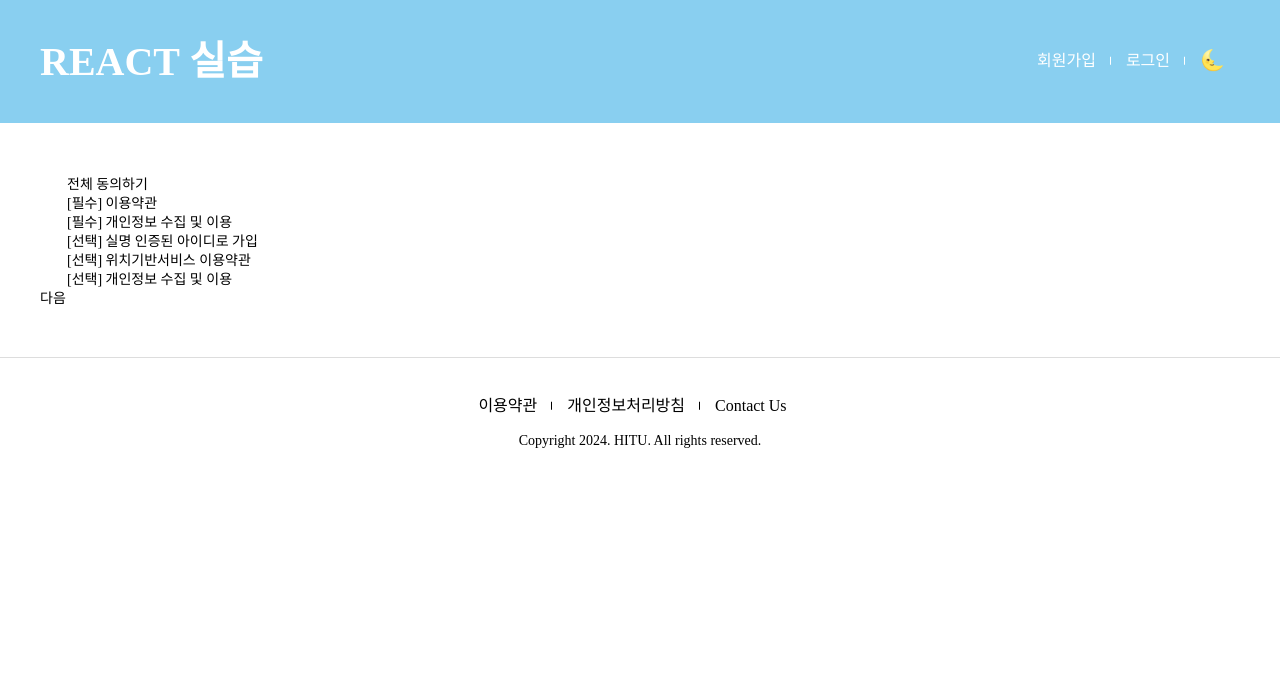
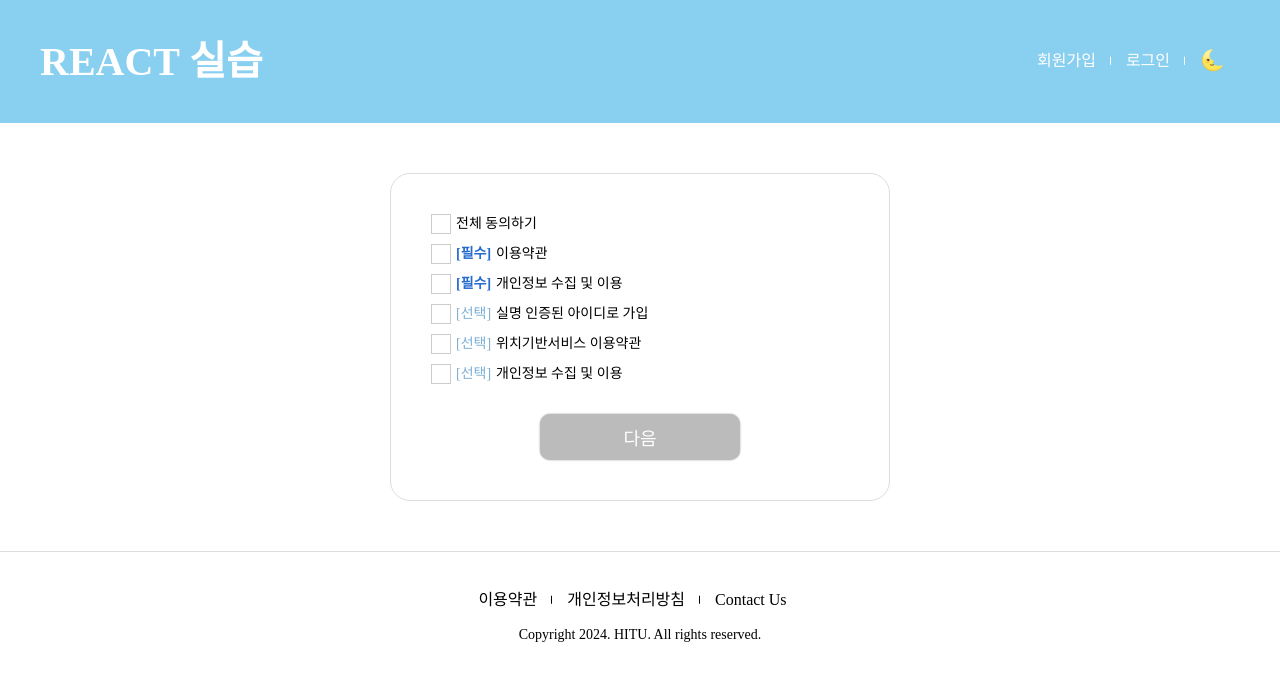
Before and after one commit to devhitu/chj-react-app-01, a React (Create React App) app: page /join in a window 1280 px wide. Shown: the top 680 px of the page. Built offline with nearby package versions, Linux system fonts and the light colour scheme; a web font is replaced by a local one.

Commit message:
24.6.12 join.jsx 스타일 작업

```diff
--- a/src/component/Swiper.jsx
+++ b/src/component/Swiper.jsx
@@ -10,8 +10,8 @@ export default function MySwiper (){
       spaceBetween={50}
       slidesPerView={1}
       loop={true}
-      onSlideChange={() => console.log('slide change')}
-      onSwiper={(swiper) => console.log(swiper)}
+      // onSlideChange={() => console.log('slide change')}
+      // onSwiper={(swiper) => console.log(swiper)}
     >
       <SwiperSlide><img src="https://picsum.photos/500/200" alt="" /></SwiperSlide>
       <SwiperSlide><img src="https://picsum.photos/500/200" alt="" /></SwiperSlide>
--- a/src/index.css
+++ /dev/null
@@ -1,13 +0,0 @@
-body {
-  margin: 0;
-  font-family: -apple-system, BlinkMacSystemFont, 'Segoe UI', 'Roboto', 'Oxygen',
-    'Ubuntu', 'Cantarell', 'Fira Sans', 'Droid Sans', 'Helvetica Neue',
-    sans-serif;
-  -webkit-font-smoothing: antialiased;
-  -moz-osx-font-smoothing: grayscale;
-}
-
-code {
-  font-family: source-code-pro, Menlo, Monaco, Consolas, 'Courier New',
-    monospace;
-}
--- a/src/page/Join.jsx
+++ b/src/page/Join.jsx
@@ -2,42 +2,59 @@ import React from 'react';
 import PageHeader from '../component/PageHeader';
 import PageFooter from '../component/PageFooter';
 
-export default function Join(){
-    return(
+export default function Join() {
+    return (
         <>
-            <PageHeader/>
+            <PageHeader />
             <div className='sub-wrap join'>
                 <div className="inner">
                     <div className="join-box">
+                        {/* 전체동의 클릭시 다른 체크박스들도 체크되는 로직 구현하기 */}
                         <div>
-                            <input type="checkbox" name="agree-all" id="agree-all" />
-                            <label for="agree-all">전체 동의하기</label>
+                            <label for="agree-all">
+                                <input type="checkbox" name="agree-all" id="agree-all" />
+                                <span class="checkmark"></span>전체 동의하기
+                            </label>
                         </div>
                         <div>
-                            <input type="checkbox" name="agree-service" id="agree-service" />
-                            <label for="agree-service"><span className="color_essential">[필수] </span>이용약관</label>
+                            <label for="agree-service"> <input type="checkbox" name="agree-service" id="agree-service" />
+                                <span class="checkmark"></span>
+                                <span className="essential">[필수] </span>이용약관
+                            </label>
                         </div>
                         <div>
-                            <input type="checkbox" name="agree-privacy" id="agree-privacy" />
-                            <label for="agree-privacy"><span className="color_essential">[필수] </span> 개인정보 수집 및 이용</label>
+                            <label for="agree-privacy">
+                                <input type="checkbox" name="agree-privacy" id="agree-privacy" />
+                                <span class="checkmark"></span>
+                                <span className="essential">[필수] </span> 개인정보 수집 및 이용
+                            </label>
                         </div>
                         <div>
-                            <input type="checkbox" name="agree-realname" id="agree-realname" />
-                            <label for="agree-realname"><span className="optional">[선택]</span> 실명 인증된 아이디로 가입</label>
+                            <label for="agree-realname">
+                                <input type="checkbox" name="agree-realname" id="agree-realname" />
+                                <span class="checkmark"></span>
+                                <span className="optional">[선택]</span> 실명 인증된 아이디로 가입
+                            </label>
                         </div>
                         <div>
-                            <input type="checkbox" name="agree-locate" id="agree-locate" />
-                            <label for="agree-locate"><span className="optional">[선택]</span> 위치기반서비스 이용약관</label>
+                            <label for="agree-locate">
+                                <input type="checkbox" name="agree-locate" id="agree-locate" />
+                                <span class="checkmark"></span>
+                                <span className="optional">[선택]</span> 위치기반서비스 이용약관
+                            </label>
                         </div>
                         <div>
-                            <input type="checkbox" name="agree-collect" id="agree-collect" />
-                            <label for="agree-collect"><span className="optional">[선택]</span> 개인정보 수집 및 이용</label>
+                            <label for="agree-collect">
+                                <input type="checkbox" name="agree-collect" id="agree-collect" />
+                                <span class="checkmark"></span>
+                                <span className="optional">[선택]</span> 개인정보 수집 및 이용
+                            </label>
                         </div>
                         <button>다음</button>
                     </div>
                 </div>
             </div>
-            <PageFooter/>
+            <PageFooter />
         </>
     )
 }
--- a/src/res/css/layout.css
+++ b/src/res/css/layout.css
@@ -38,6 +38,7 @@ main section:nth-child(even) {
 /* 메인제외 서브페이지 */
 .sub-wrap {
     padding: 50px 0;
+    font-size: 14px;
 }
 
 .sub-wrap+footer {
@@ -100,23 +101,86 @@ main section:nth-child(even) {
 }
 
 /* 회원가입 */
-.sub-wrap.join{
+.sub-wrap.join {
     text-align: left;
 }
-.sub-wrap.join .join-box{
 
+.sub-wrap.join .join-box {
+    border: 1px solid #ddd;
+    border-radius: 20px;
+    padding: 40px;
+    max-width: 500px;
+    margin-left: auto;
+    margin-right: auto;
 }
-.sub-wrap.join .join-box > div{
+
+.sub-wrap.join .join-box>div:not(:last-child) {
+    margin-bottom: 10px;
+}
+
+.sub-wrap.join .join-box>div label {
+    display: flex;
+    align-items: center;
+    gap: 5px;
+    cursor: pointer;
+}
+
+.sub-wrap.join .join-box>div label .essential {
+    color: var(--point-color);
+    font-weight: 700;
+}
+
+.sub-wrap.join .join-box>div label .optional {
+    color: var(--sub-color);
+    font-weight: 500;
+}
+
+.sub-wrap.join .join-box>div input {
+    display: none;
 
 }
 
-.sub-wrap.join .join-box > div input{
-
+.sub-wrap.join .join-box>div .checkmark {
+    position: relative;
+    display: inline-block;
+    width: 20px;
+    height: 20px;
+    border: 1px solid #ccc;
 }
 
-.sub-wrap.join .join-box > div label{
+.sub-wrap.join .join-box>div input[type="checkbox"]:checked+.checkmark:after {
+    content: "";
+    position: absolute;
+    top: 0;
+    left: 5px;
+    width: 6px;
+    height: 11px;
+    border: solid #007bff;
+    border-width: 0 2px 2px 0;
+    transform: rotate(45deg);
+}
 
+.sub-wrap.join .join-box>button {}
+
+.sub-wrap.join .join-box>button:hover {
+    background: var(--main-color);
+    box-shadow: var(--box-active-shadow);
 }
+
+.sub-wrap.join .join-box>button {
+    background: #bbb;
+    padding: 10px 0;
+    width: min(200px, 50%);
+    color: #fff;
+    font-size: 18px;
+    border-radius: 10px;
+    box-shadow: var(--box-shadow);
+    display: flex;
+    align-items: center;
+    justify-content: center;
+    margin: 30px auto 0;
+}
+
 
 /* 푸터 */
 footer {
```
Also changed, not shown: 1 other file (tests, documents, lock files or other folders).
